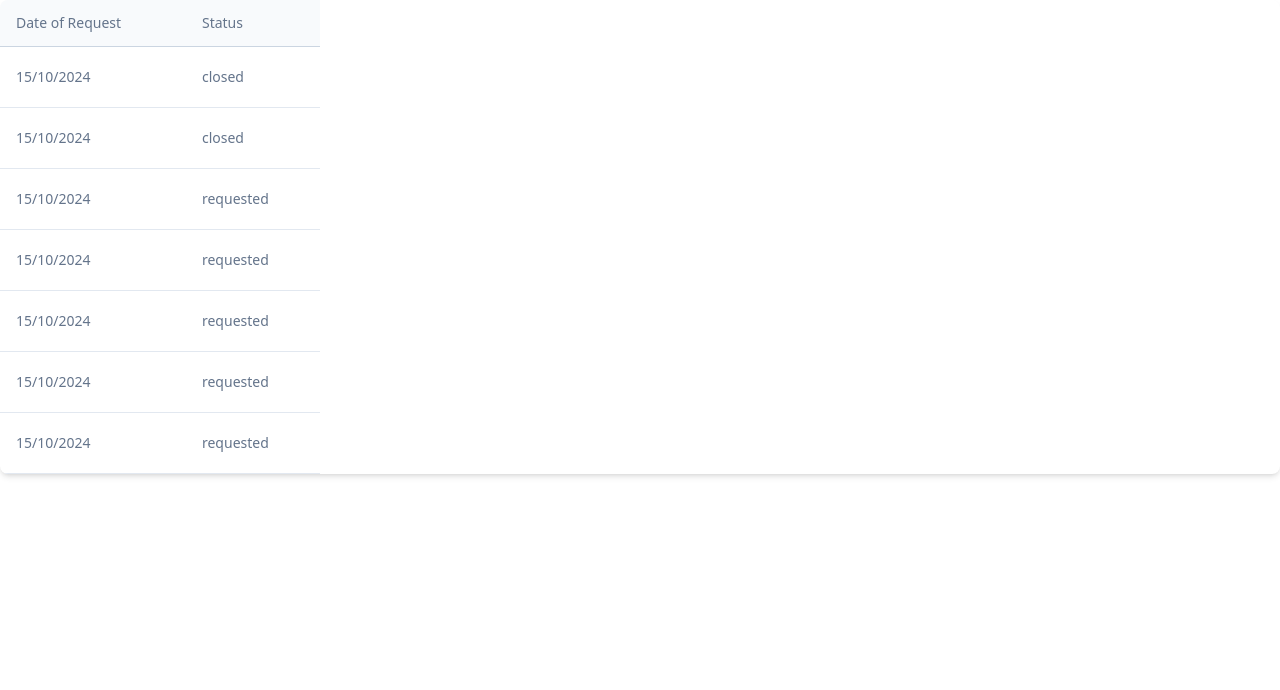
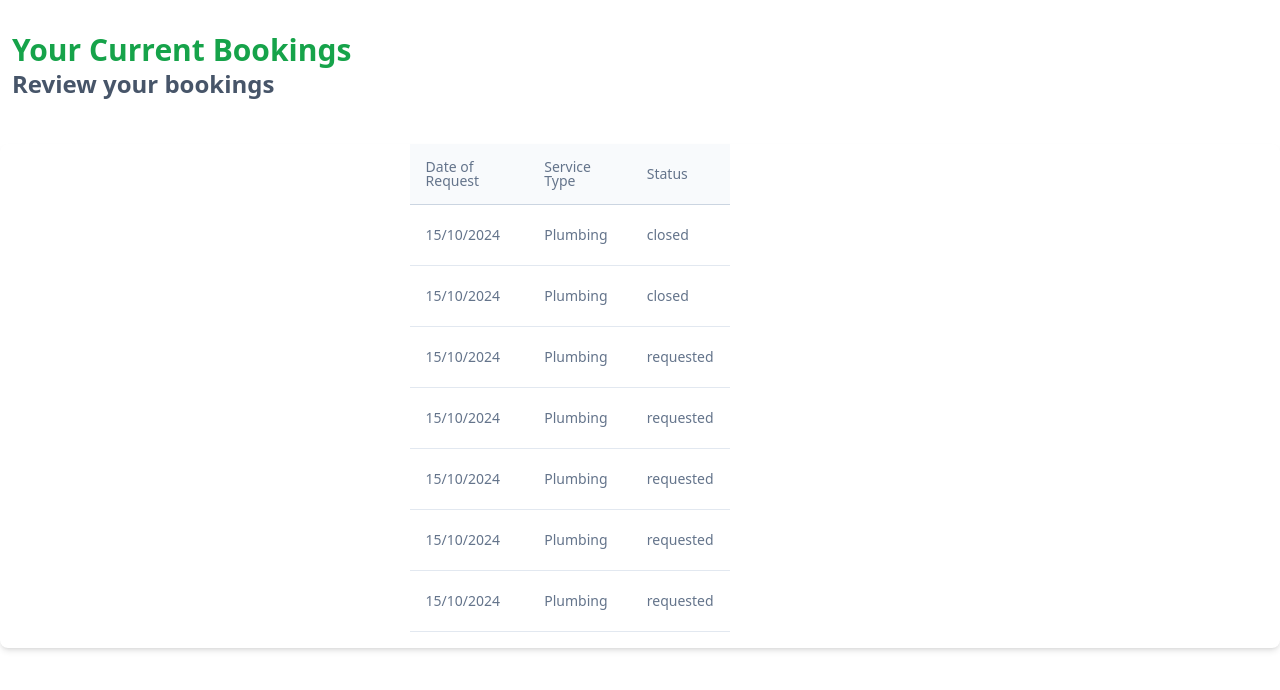
Before and after one commit to NimishKr16/ServEase, a Flask app: page /bookings in a window 1280 px wide. Shown: the part 66-756 px from the top of the page. Run offline with Flask 3, Linux system fonts and the light colour scheme; a user stored in the database is signed in; some libraries are stand-ins or nearby versions.

Commit message:
Lots of features cant explain haha

```diff
--- a/app.py
+++ b/app.py
@@ -189,7 +189,8 @@ def bookings():
     # Query the database for all service requests made by the current customer
     service_requests = ServiceRequest.query.filter_by(
         customer_id=current_customer_id
-    ).all()
+    ).join(Service).all()
+
     return render_template('bookings.html', service_requests=service_requests,image_url=session.get('image_url'))
 
 # * --------- AUTHENTICATION ----------
--- a/templates/bookings.html
+++ b/templates/bookings.html
@@ -2,12 +2,20 @@
 {% block title %}Profile{% endblock %}
 
 {% block content %}
+<div class="w-full flex justify-between items-center mb-3 pt-8 pl-3 pb-8 self-center">
+    <div class="self-center">
+        <h3 class="text-3xl font-semibold text-green-600">Your Current Bookings</h3>
+        <h3 class="text-2xl font-semibold text-slate-600">Review your bookings</h3>
+    </div>
+</div>
 
-<div class="relative flex flex-col h-full overflow-scroll text-gray-700 bg-white shadow-md rounded-lg bg-clip-border">
+
+<div class="relative pl-[32vw] pb-4 flex flex-col h-full overflow-scroll text-gray-700 bg-white shadow-md rounded-lg bg-clip-border">
     <table class="w-full sm:w-[25vw] text-left table-auto">
         <thead>
             <tr class="border-b border-slate-300 bg-slate-50">
                 <th class="p-4 text-sm font-normal leading-none text-slate-500">Date of Request</th>
+                <th class="p-4 text-sm font-normal leading-none text-slate-500">Service Type</th>
                 <th class="p-4 text-sm font-normal leading-none text-slate-500">Status</th>
             </tr>
         </thead>
@@ -16,6 +24,9 @@
             <tr class="hover:bg-slate-50">
                 <td class="p-4 border-b border-slate-200 py-5">
                     <p class="text-sm text-slate-500">{{ request.date_of_request.strftime('%d/%m/%Y') }}</p>
+                </td>
+                <td class="p-4 border-b border-slate-200 py-5">
+                    <p class="text-sm text-slate-500">{{ request.service.name }}</p>
                 </td>
                 <td class="p-4 border-b border-slate-200 py-5">
                     <p class="text-sm text-slate-500">{{ request.service_status }}</p>
```
